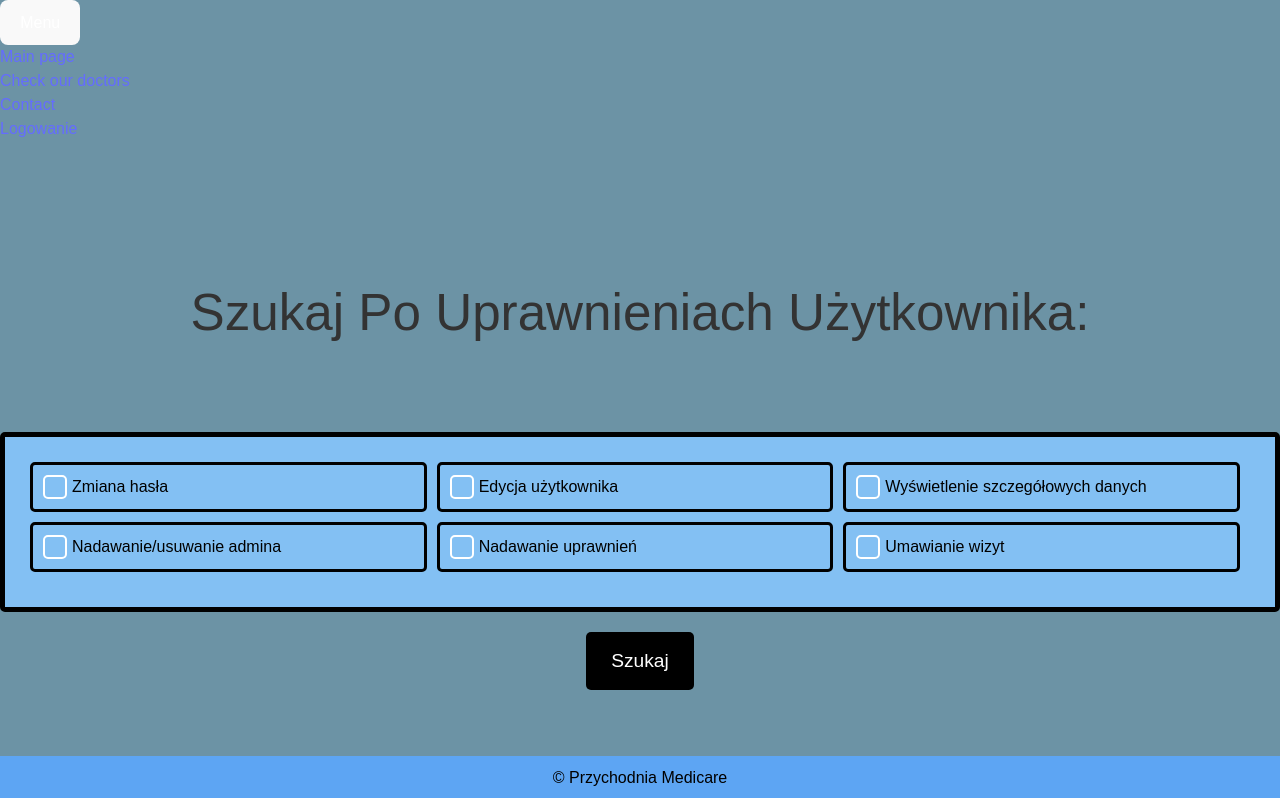
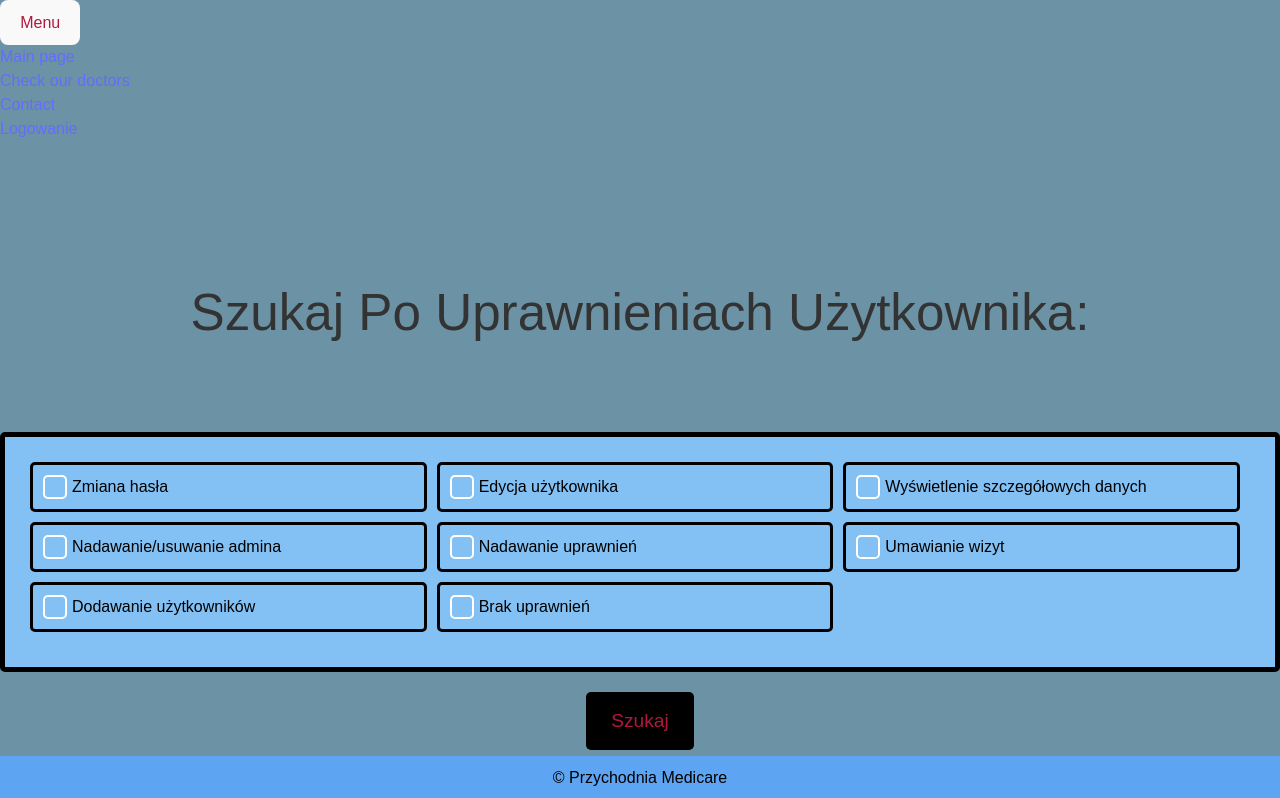
Before and after one commit to MikeThe1st/medical-clinic, a React (Vite) app in the folder frontend/: page /Search in a window 1280 px wide. Shown: the top 798 px of the page. Built offline with nearby package versions, Linux system fonts and the light colour scheme; no server answers.

Commit message:
poprawione przyciski w tabelach oraz dodane 2 inputy do wyzukiwania

```diff
--- a/frontend/src/css/AdminPanel.css
+++ b/frontend/src/css/AdminPanel.css
@@ -48,8 +48,8 @@ p {
 
 button {
 	padding: 10px;
-	background-color: #000000;
-	color: #ffffff;
+	background-color: #ca3030;
+	color: #b3173e;
 	border: none;
 	border-radius: 4px;
 	cursor: pointer;
@@ -57,7 +57,7 @@ button {
 }
 
 button:hover {
-	background-color: rgb(37, 123, 163);
+	background-color: rgb(0, 0, 0);
 }
 
 /* Styl dla tabeli */
@@ -65,14 +65,14 @@ table {
 	width: 100%;
 	border-collapse: collapse;
 	margin-top: 2vw;
-	background-color: #ffffff;
+	background-color: #bdecfa;
 	color: #000000;
 }
 
 /* Styl dla komórek tabeli */
 th,
 td {
-	border: 1px solid #ffffff;
+	border: 1px solid #000000;
 	padding: 8px;
 	text-align: left;
 }
--- a/frontend/src/css/EditPage.css
+++ b/frontend/src/css/EditPage.css
@@ -36,7 +36,7 @@ input,
 select {
 	width: 100%;
 	padding: 10px;
-	border: 1px solid #ccc; /* Changed border color to #ccc */
+	border: 1px solid #ffffff; /* Changed border color to #ccc */
 	border-radius: 5px;
 	box-sizing: border-box;
 }
--- a/frontend/src/css/Registration.css
+++ b/frontend/src/css/Registration.css
@@ -41,7 +41,7 @@ body {
 	margin-bottom: 15px;
 	border: none;
 	border-radius: 20px;
-	background-color: #fde9e9;
+	background-color: #ffffff;
 }
 
 .Registration-button-container {
@@ -50,7 +50,7 @@ body {
 	margin-top: 20px;
 	margin-bottom: 70px;
 	background-color: rgb(14, 43, 82);
-	color: white;
+	color: rgb(255, 255, 255);
 	border-radius: 20px;
 	padding: 10px 20px; /* Zwiększam wewnętrzny padding przycisku */
 }
--- a/frontend/src/pages/Search.jsx
+++ b/frontend/src/pages/Search.jsx
@@ -11,17 +11,35 @@ const Search = () => {
     { nazwa: "Wyświetlenie szczegółowych danych", zaznaczone: false },
     { nazwa: "Nadawanie/usuwanie admina", zaznaczone: false },
     { nazwa: "Nadawanie uprawnień", zaznaczone: false },
-    { nazwa: "Umawianie wizyt", zaznaczone: false }
+    { nazwa: "Umawianie wizyt", zaznaczone: false },
+    { nazwa: "Dodawanie użytkowników", zaznaczone: false },
+    { nazwa: "Brak uprawnień", zaznaczone: false },
   ]);
 
-
   const [uzytkownicy, setUzytkownicy] = useState(undefined);
-
   const [wybraneUprawnienia, setWybraneUprawnienia] = useState([]);
 
   const handleCheckboxChange = (index) => {
     const zaktualizowaneFunkcjonalnosci = [...funkcjonalnosci];
-    zaktualizowaneFunkcjonalnosci[index].zaznaczone = !zaktualizowaneFunkcjonalnosci[index].zaznaczone;
+
+    // Jeśli kliknięto "Brak uprawnień", odznacz wszystkie inne opcje
+    if (index === funkcjonalnosci.length - 1) {
+      zaktualizowaneFunkcjonalnosci[index].zaznaczone = !zaktualizowaneFunkcjonalnosci[index].zaznaczone;
+      zaktualizowaneFunkcjonalnosci.forEach((funkcja, idx) => {
+        if (idx !== index && idx !== funkcjonalnosci.length - 2) {
+          zaktualizowaneFunkcjonalnosci[idx].zaznaczone = false;
+        }
+      });
+    } else {
+      // Jeśli kliknięto "Dodawanie użytkowników" lub inną opcję, odznacz "Brak uprawnień"
+      if (index === funkcjonalnosci.length - 2) {
+        zaktualizowaneFunkcjonalnosci[funkcjonalnosci.length - 1].zaznaczone = false;
+      } else if (zaktualizowaneFunkcjonalnosci[funkcjonalnosci.length - 1].zaznaczone) {
+        zaktualizowaneFunkcjonalnosci[funkcjonalnosci.length - 1].zaznaczone = false;
+      }
+      zaktualizowaneFunkcjonalnosci[index].zaznaczone = !zaktualizowaneFunkcjonalnosci[index].zaznaczone;
+    }
+
     setFunkcjonalnosci(zaktualizowaneFunkcjonalnosci);
   };
 
@@ -35,8 +53,6 @@ const Search = () => {
     } catch (error) {
       console.log(error)
     }
-
-    // alert("Wybrane uprawnienia: " + searchParams.join(", "));
   };
 
   useEffect(() => {
@@ -76,7 +92,7 @@ const Search = () => {
               <th>Login</th>
               <th>Email</th>
               <th>Rola</th>
-              <th>Uprawnienia</th> {/* Dodaj kolumnę dla funkcjonalności */}
+              <th>Uprawnienia</th>
             </tr>
           </thead>
           <tbody>
@@ -91,7 +107,7 @@ const Search = () => {
                       uzytkownik.rights.includes(funkcja.nazwa)
                     );
 
-                    // Return either a list of rights or div
+                    // Return either a list of rights or a div indicating no rights
                     return userRights.length > 0 ? (
                       <ul>
                         {userRights.map((funkcja, idx) => (
```
